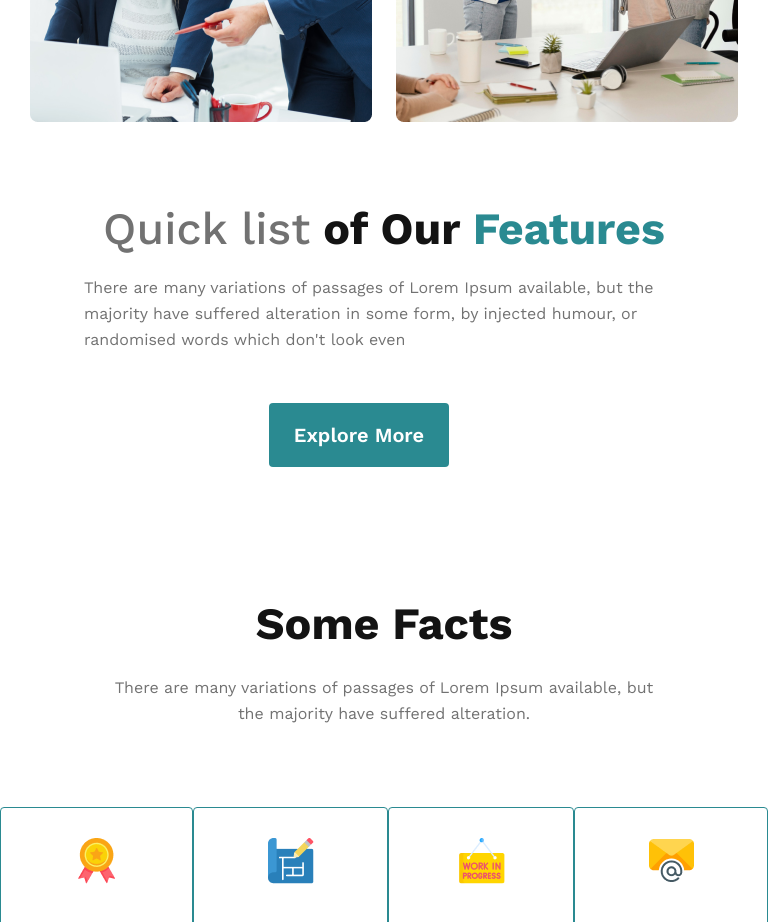
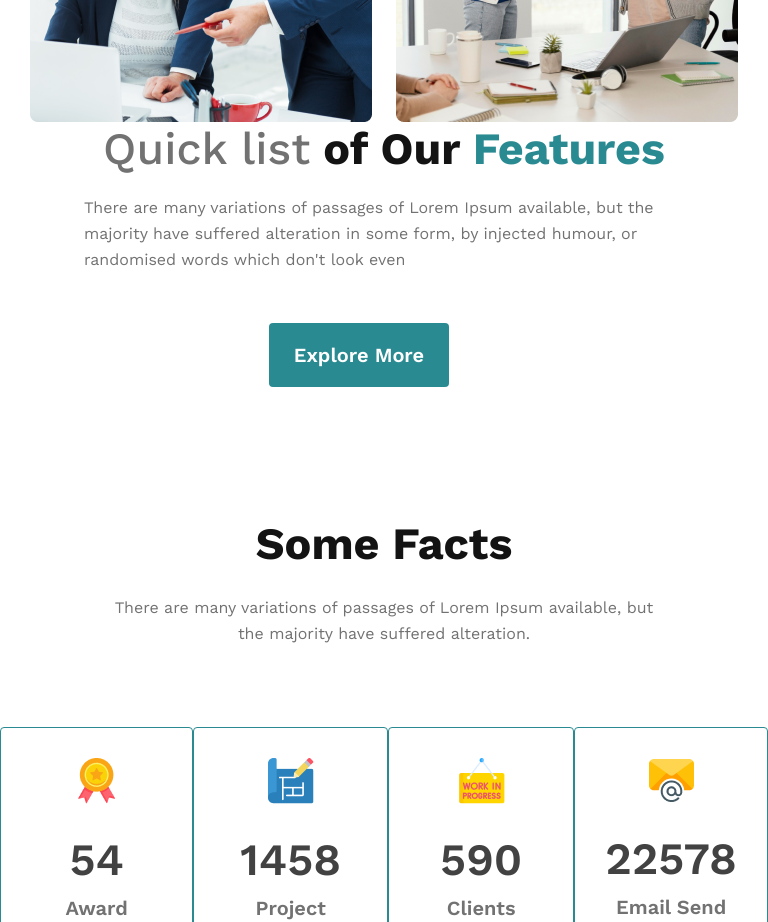
Before and after one commit to ahsanrkabir/g3-architects-website, a plain HTML site: page index.html in a window 768 px wide. Shown: the part 1500-2422 px from the top of the page. Drawn offline with nearby package versions, Linux system fonts and the light colour scheme.

Commit message:
sponsors content, styles and responsive added

```diff
--- a/styles/architect.css
+++ b/styles/architect.css
@@ -113,7 +113,7 @@ main {
 }
 
 .teams-content {
-    padding: 0 100px;
+    padding: 0 auto;
 }
 
 .teams-title {
@@ -294,7 +294,6 @@ main {
     }
 
     .teams-title {
-        margin-top: 80px;
         text-align: center;
     }
 
```
